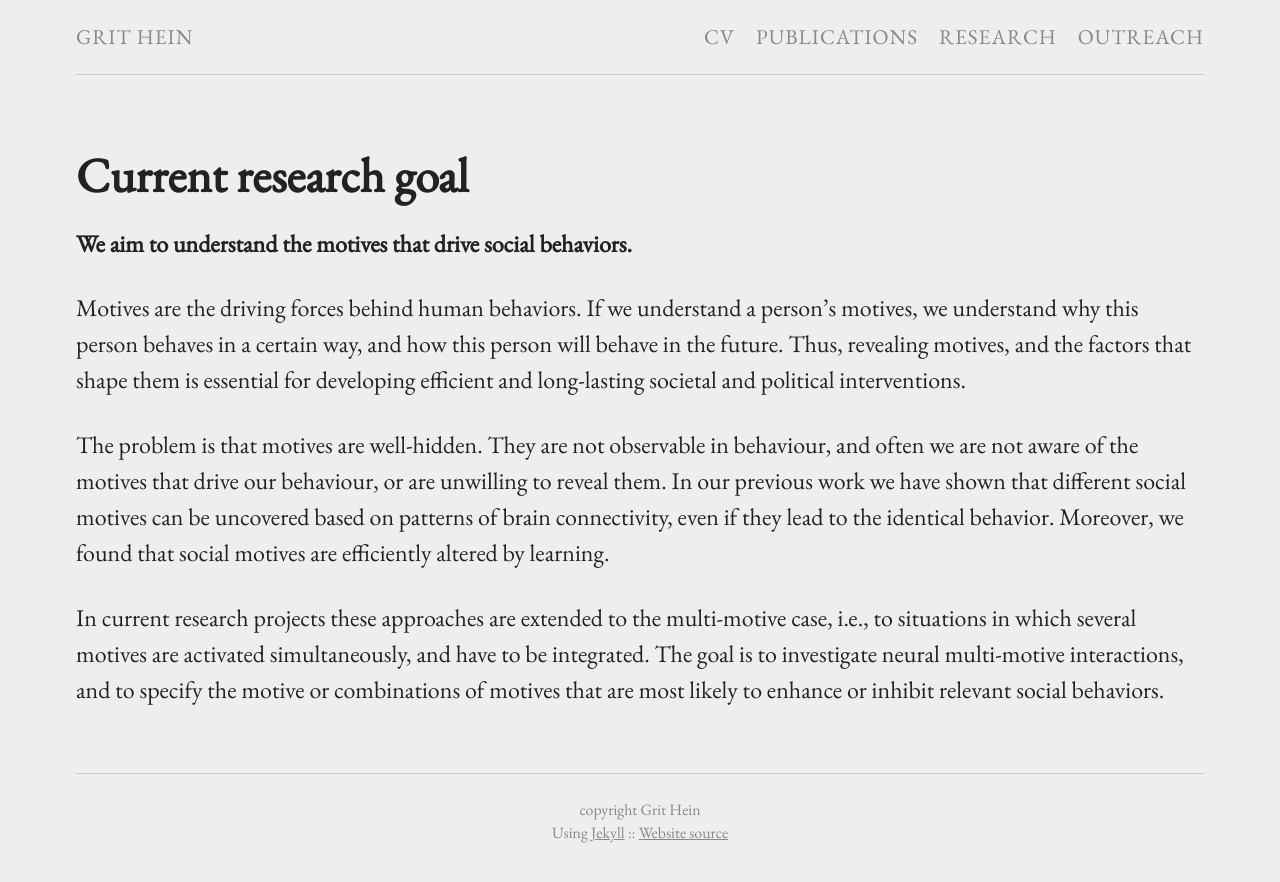
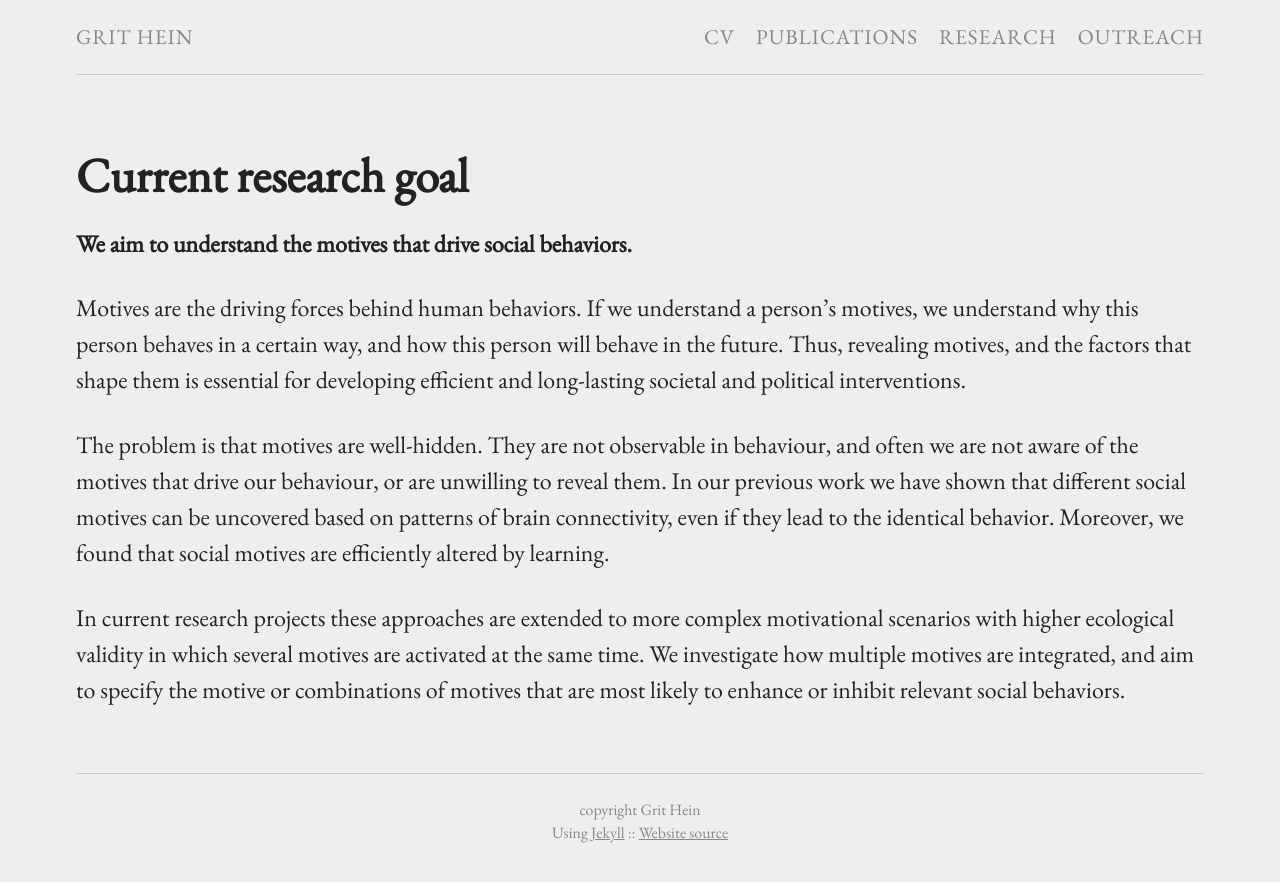
Before and after one commit to grithein/grithein, a Jekyll site: the page built from misc.md, in a window 1280 px wide. Shown: the top 882 px of the page. Built offline with Jekyll 4.4.1, drawn with Linux system fonts in a browser that asks for light colours.

Commit message:
Update from Forestry.io - misc.md

```diff
--- a/misc.md
+++ b/misc.md
@@ -11,4 +11,4 @@ Motives are the driving forces behind human behaviors. If we understand a person
 
 The problem is that motives are well-hidden. They are not observable in behaviour, and often we are not aware of the motives that drive our behaviour, or are unwilling to reveal them. In our previous work we have shown that different social motives can be uncovered based on patterns of brain connectivity, even if they lead to the identical behavior. Moreover, we found that social motives are efficiently altered by learning.
 
-In current research projects these approaches are extended to the multi-motive case, i.e., to situations in which several motives are activated simultaneously, and have to be integrated. The goal is to investigate neural multi-motive interactions, and to specify the motive or combinations of motives that are most likely to enhance or inhibit relevant social behaviors.
+In current research projects these approaches are extended to more complex motivational scenarios with higher ecological validity in which several motives are activated at the same time. We investigate how multiple motives are integrated, and aim to specify the motive or combinations of motives that are most likely to enhance or inhibit relevant social behaviors.
```
